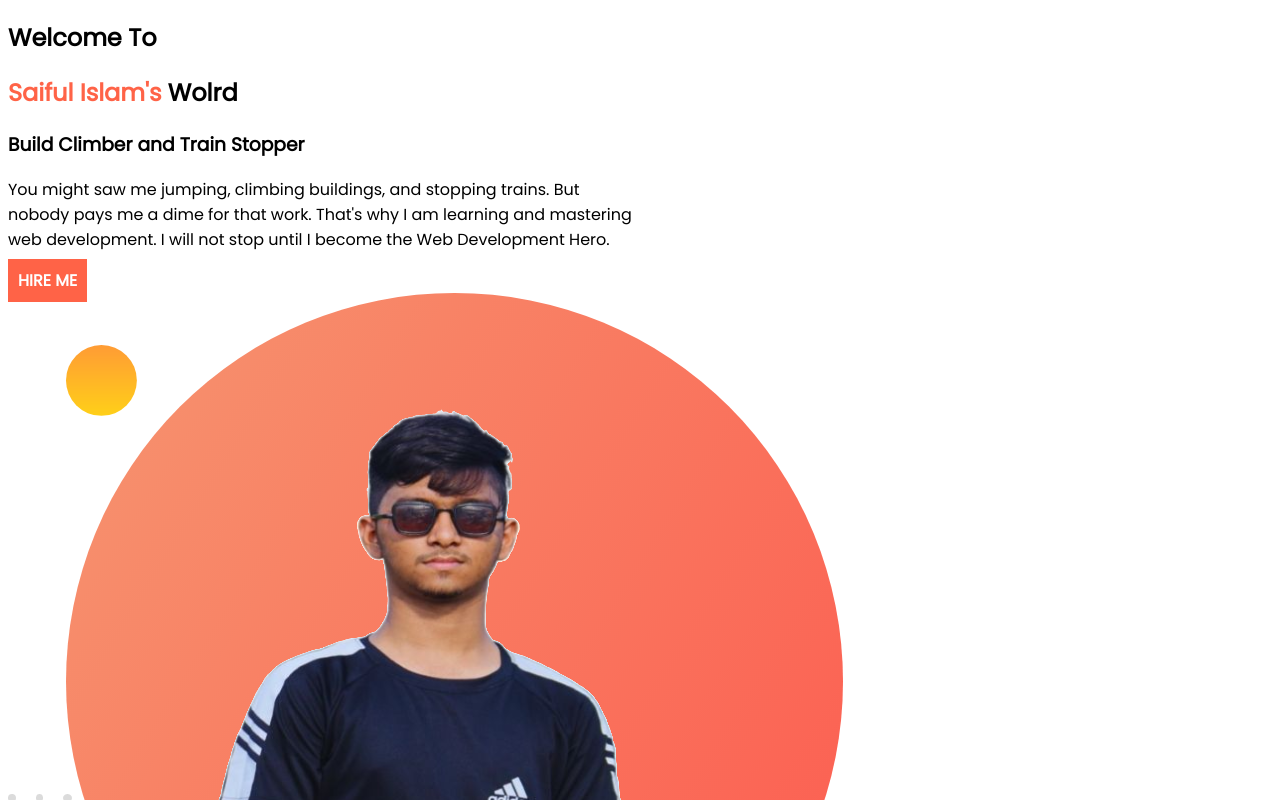
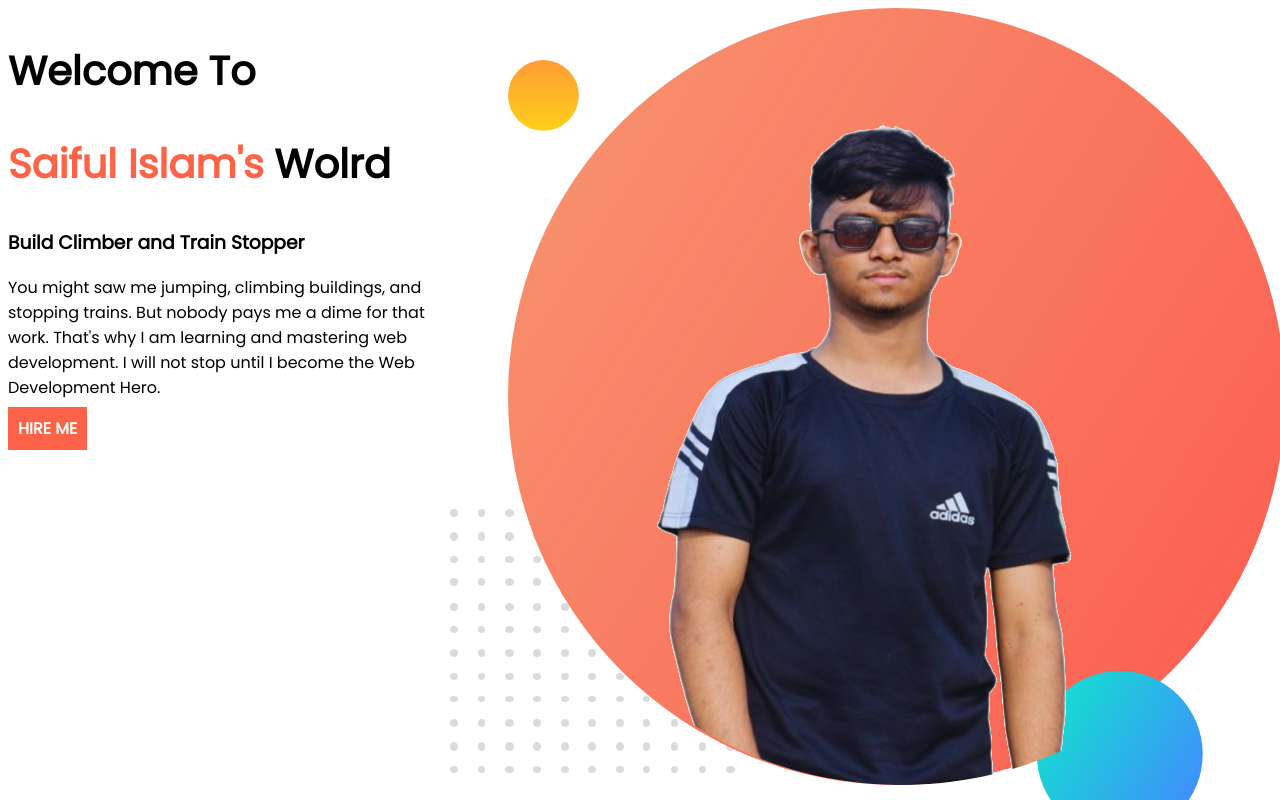
Before and after one commit to Saiful012/My-FIrst-Portfolio, a plain HTML site: page index.html in a window 1280 px wide. Shown: the top 800 px of the page. Drawn offline with Linux system fonts and the light colour scheme.

Commit message:
correction maden on head

```diff
--- a/style.css
+++ b/style.css
@@ -1,12 +1,14 @@
 body {
     font-family: 'Poppins', sans-serif;
+}
+h1 {font-size: 40px;
 }
 h1 span {
     color: tomato;
 }
 .top-area{
 width: 50%;
-flex-direction: column;
+display: flex;
 }
 .click-button{
    color: white;
@@ -16,5 +18,5 @@ flex-direction: column;
    padding: 10px;
 }
 .half-width{
-    width: 40%;
+    width: 30%;
 }
```
